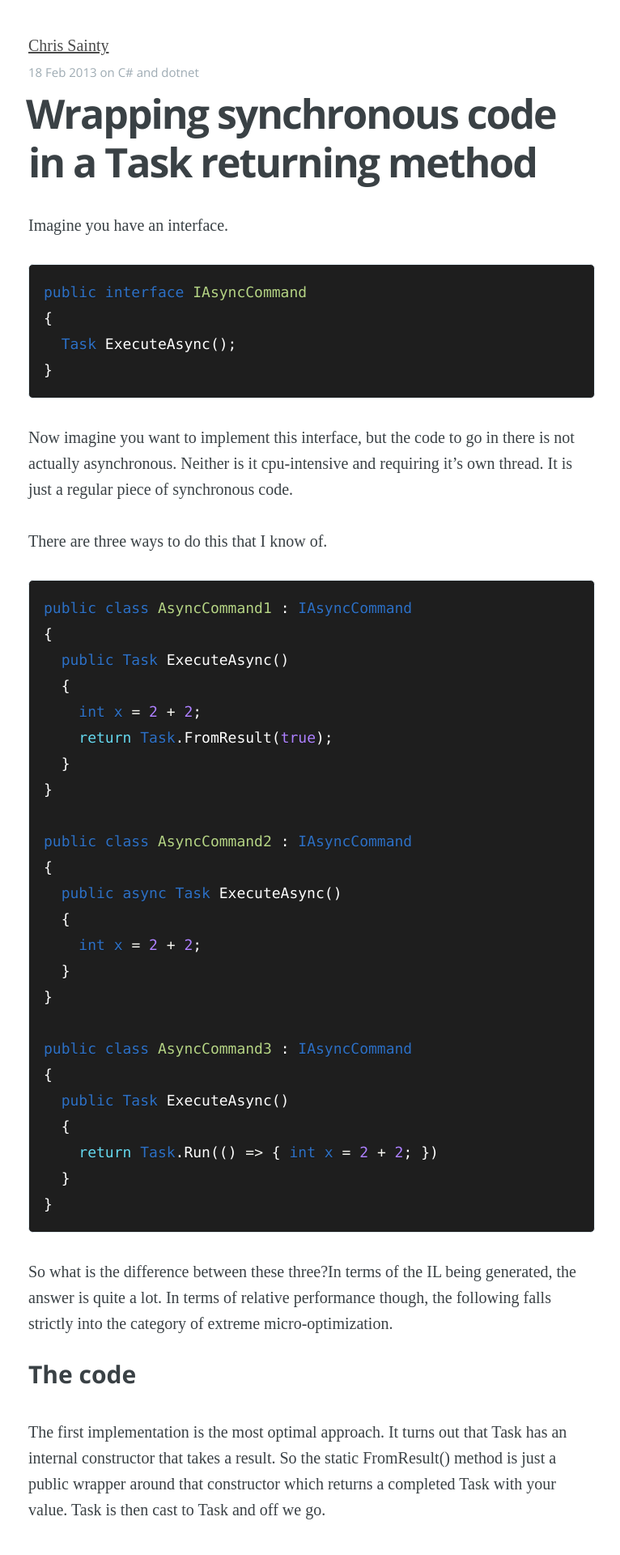
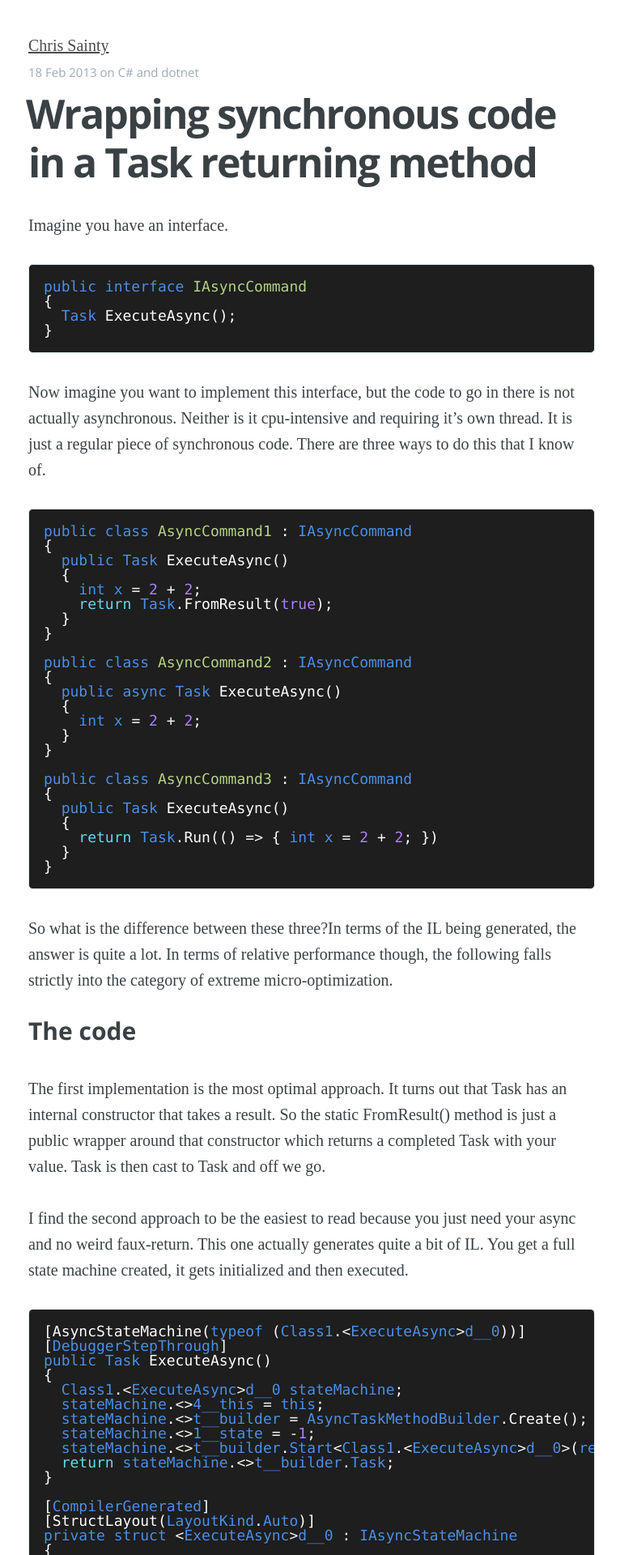
Before and after one commit to csainty/csainty.github.io, a Jekyll site: the page built from _posts/2013-02-18-wrapping-synchronous-code-in-task.md, in a window 1280 px wide. Shown: the top 1920 px of the page at 81% size, without its empty margins (255-1021 px from the left). Built offline with Jekyll 4.4.1, drawn with Linux system fonts in a browser that asks for light colours; some web fonts are replaced; Markdown is read by kramdown in place of the engine named in the settings.

Commit message:
Cleaning up posts

````diff
--- a/_posts/2013-02-18-wrapping-synchronous-code-in-task.md
+++ b/_posts/2013-02-18-wrapping-synchronous-code-in-task.md
@@ -17,9 +16,7 @@
 }
 ```
 
-
 Now imagine you want to implement this interface, but the code to go in there is not actually asynchronous. Neither is it cpu-intensive and requiring it’s own thread. It is just a regular piece of synchronous code.
-
 There are three ways to do this that I know of.
 
 
@@ -50,7 +47,6 @@
 }
 ```
 
-
 So what is the difference between these three?In terms of the IL being generated, the answer is quite a lot. In terms of relative performance though, the following falls strictly into the category of extreme micro-optimization.
 
 #### The code
@@ -72,7 +68,6 @@
   stateMachine.<>t__builder.Start<Class1.<ExecuteAsync>d__0>(ref stateMachine);
   return stateMachine.<>t__builder.Task;
 }
-
 
 [CompilerGenerated]
 [StructLayout(LayoutKind.Auto)]
@@ -108,7 +103,6 @@
 
 ```
 
-
 That is a lot of generated code just to save me explicitly returning a Task!
 
 The third option generates the code for the lambda, then passes it off to Task. The task is then handed to the scheduler and what happens next will depend on your scheduler. While this option is lighter on code-gen, the hand-off process makes this the slowest option.
--- a/css/prism.css
+++ b/css/prism.css
@@ -6,7 +6,7 @@
 
 code[class*="language-"],
 pre[class*="language-"] {
-	color: #2d70c5;
+	color: #4d90e5;
 	text-shadow: 0 1px rgba(0,0,0,0.3);
 	font-family: Consolas, Monaco, 'Andale Mono', monospace;
 	direction: ltr;
@@ -22,6 +22,8 @@
 	-moz-hyphens: none;
 	-ms-hyphens: none;
 	hyphens: none;
+
+	line-height: 1em;
 }
 
 /* Code blocks */
````
Also changed, not shown: other parts of _posts/2013-02-18-wrapping-synchronous-code-in-task.md (+1 -2 lines).
